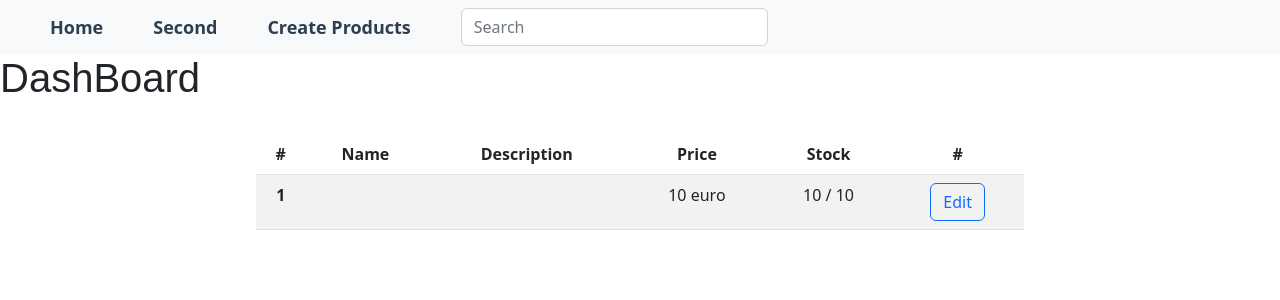
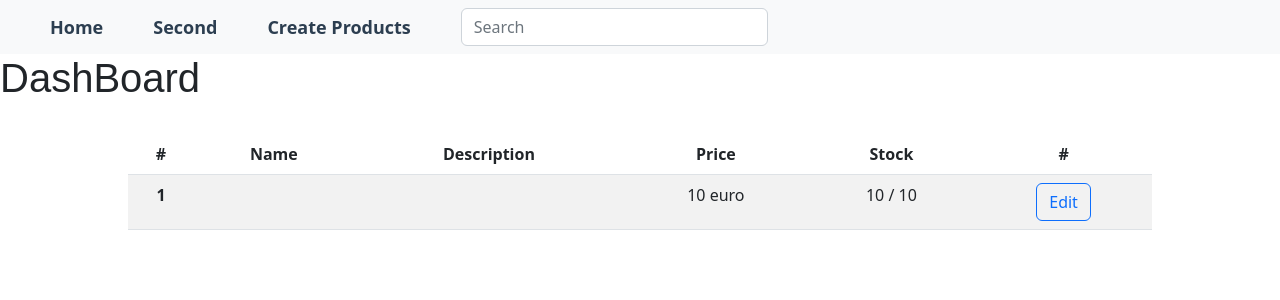
Before and after one commit to LouisYang95/DashboardAdmin, a Vue app in the folder dashboard-admin/: page / in a window 1280 px wide. Shown: the top 300 px of the page. Built offline with nearby package versions, Linux system fonts and the light colour scheme; data requests are answered from the project's data file; a web font is replaced by a local one.

Commit message:
Chaging style of the button

```diff
--- a/dashboard-admin/src/components/Dashboard.vue
+++ b/dashboard-admin/src/components/Dashboard.vue
@@ -96,7 +96,7 @@
 }
 
 .table.table-striped {
-  width: 60%;
+  width: 80%;
   margin: 0 auto;
   text-align: center;
 }
--- a/dashboard-admin/src/components/Formulaire.vue
+++ b/dashboard-admin/src/components/Formulaire.vue
@@ -37,7 +37,7 @@
           v-model="post.stock"
         />
       </div>
-      <button type="submit">Edit</button>
+      <button type="submit" class="btn btn-outline-primary">Edit</button>
     </form>
   </div>
 
```
